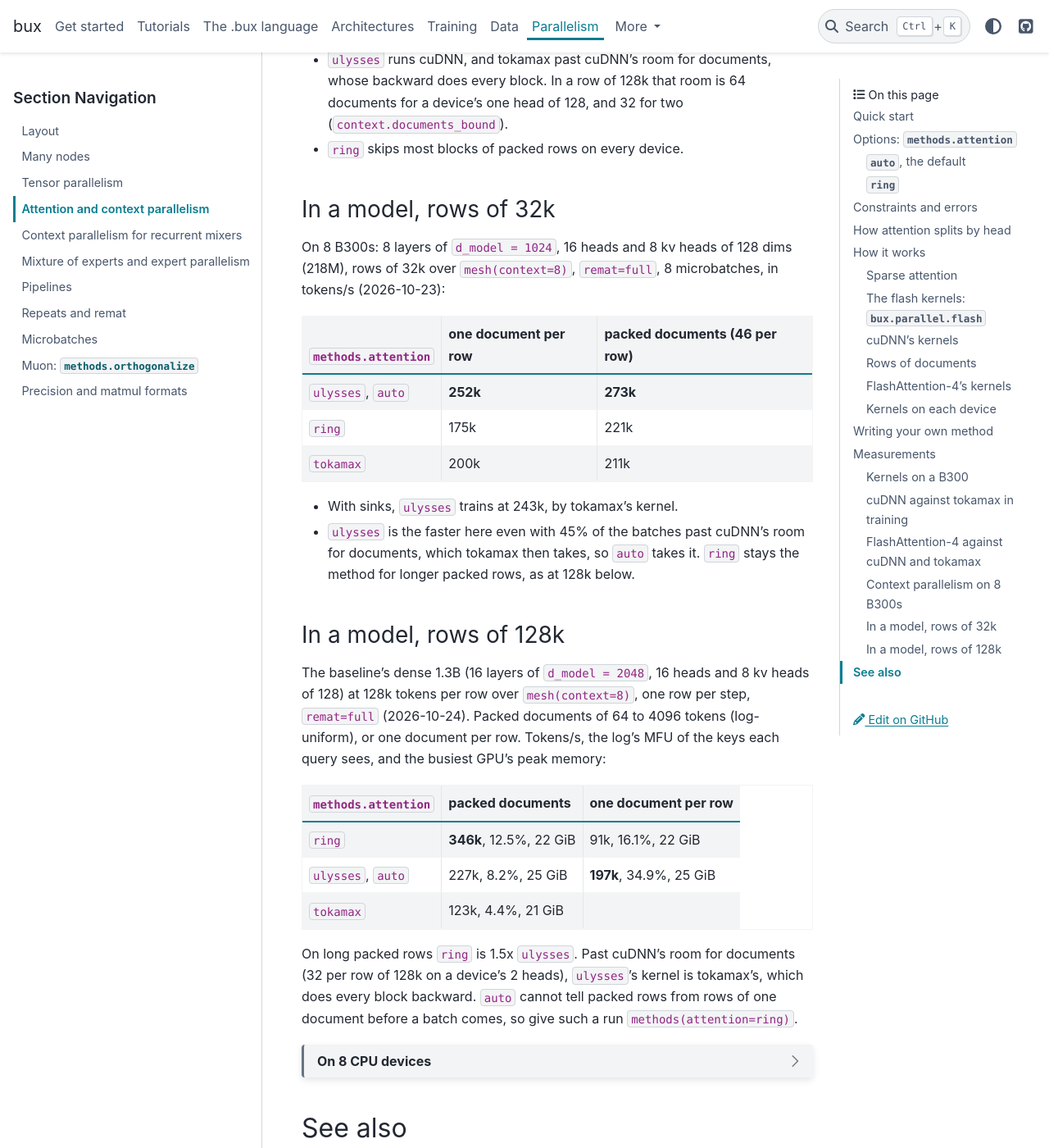
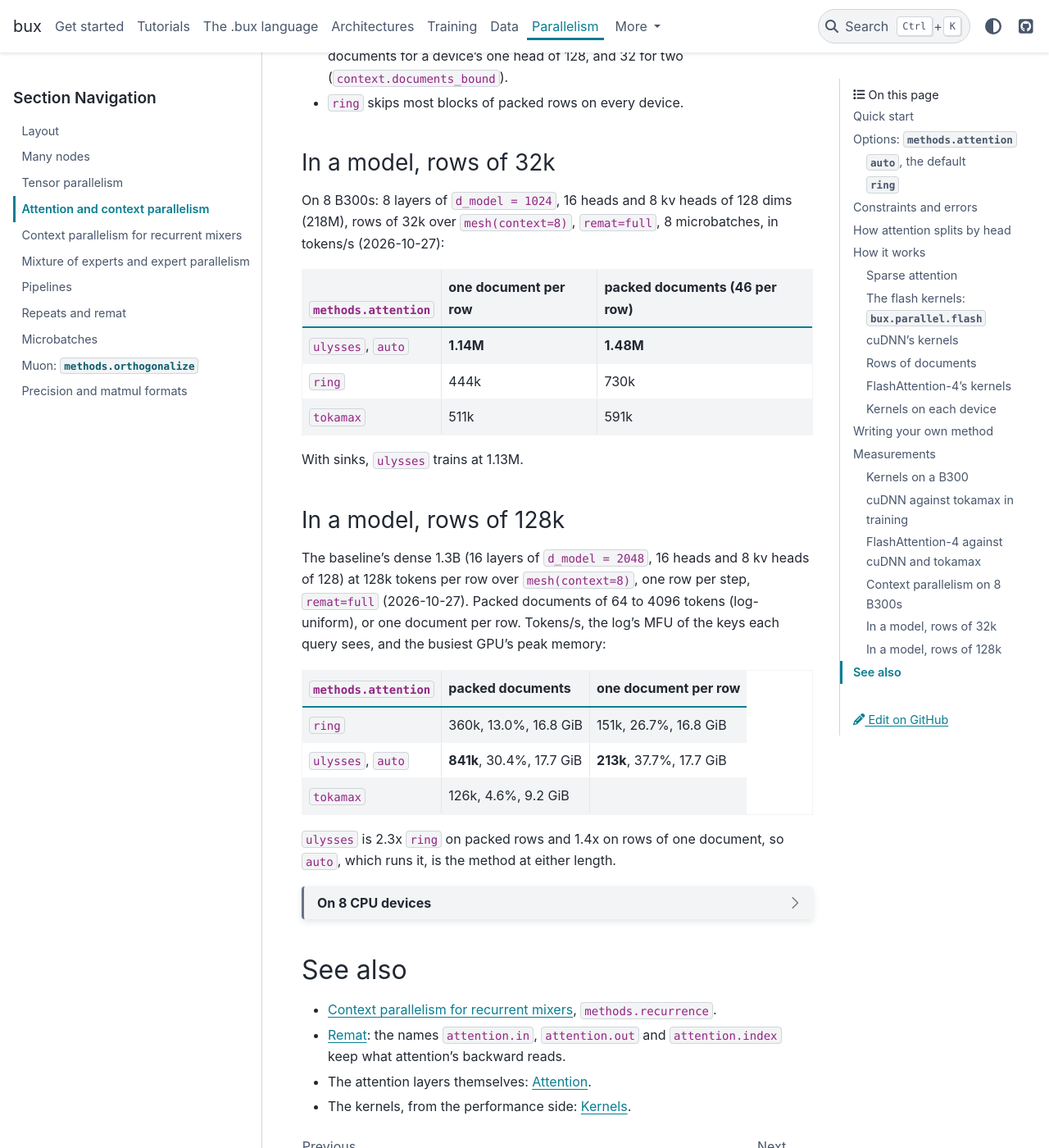
Before and after one commit to pilot7747/bux, a Sphinx documentation site: the page built from docs/parallelism/attention.md, in a window 1280 px wide and 1400 px high, scrolled down 14700 px. Shown: the whole window at 82% size. Built offline with Sphinx 7.4.7 and the PyData theme 0.15.4, drawn with Linux system fonts in a browser that asks for light colours; cross-references to code outside the pages are shown as plain code; some of the changed text lies outside the part shown.

Commit message:
Docs: context parallelism measured again on a B300, where ring's rows of one document predated its zigzag in training: ulysses, which auto runs, is the fastest at 32k and 128k, packed or not; the 2026 family's numbers say their gates were bfloat16, and GLA's kernel check keeps its comparison
- attention.md's two tables in a model, every cell on 2026-10-27 (bux 17f0170, one
  node): at 32k ulysses 1.14M tok/s and 1.48M packed, ring 444k and 730k; at 128k
  ulysses 841k packed and 213k on one document, ring 360k and 151k. The advice to set
  ring for long packed rows goes, there and in index.md and tuning.md.
- old-vs-new: its numbers were measured with the Gated DeltaNet's decays in bfloat16,
  which bux now makes in float32.
- kernels.md: GLA's kernel against its chunks on FineWeb-Edu, the comparison without
  the absolute losses, which float32 decays move.

Co-Authored-By: Claude Opus 5.5 <noreply@anthropic.com>

```diff
--- a/docs/parallelism/attention.md
+++ b/docs/parallelism/attention.md
@@ -14,11 +14,8 @@ Which to choose:
   the fastest kernel that runs the call: cuDNN's, FlashAttention-4's or tokamax's.
 - **For rows too long for one device**, as rows of 32k to 128k tokens, split the
   positions over `context` and keep `auto`. It runs `ulysses` wherever `context`
-  divides a device's heads: the fastest at 32k tokens per row, and for rows of one
-  document at any length.
-- **On longer rows of packed documents**, as at 128k, set `methods(attention=ring)`.
-  There it trains 1.5x as fast as `ulysses`, and `auto` cannot tell packed rows from
-  rows of one document before a batch comes.
+  divides a device's heads, else `ring`. `ulysses` is the fastest at 32k and at
+  128k tokens per row, on rows of one document and of packed documents alike.
 
 The numbers behind these are in [Measurements](#measurements).
 
@@ -460,37 +457,32 @@ forward and backward, in ms (2026-10-23):
 
 On 8 B300s: 8 layers of `d_model = 1024`, 16 heads and 8 kv heads of 128 dims (218M),
 rows of 32k over `mesh(context=8)`, `remat=full`, 8 microbatches, in tokens/s
-(2026-10-23):
+(2026-10-27):
 
 | `methods.attention` | one document per row | packed documents (46 per row) |
 |---|---|---|
-| `ulysses`, `auto` | **252k** | **273k** |
-| `ring` | 175k | 221k |
-| `tokamax` | 200k | 211k |
+| `ulysses`, `auto` | **1.14M** | **1.48M** |
+| `ring` | 444k | 730k |
+| `tokamax` | 511k | 591k |
 
-- With sinks, `ulysses` trains at 243k, by tokamax's kernel.
-- `ulysses` is the faster here even with 45% of the batches past cuDNN's room for
-  documents, which tokamax then takes, so `auto` takes it. `ring` stays the method for
-  longer packed rows, as at 128k below.
+With sinks, `ulysses` trains at 1.13M.
 
 ### In a model, rows of 128k
 
 The baseline's dense 1.3B (16 layers of `d_model = 2048`, 16 heads and 8 kv heads of
 128) at 128k tokens per row over `mesh(context=8)`, one row per step, `remat=full`
-(2026-10-24). Packed documents of 64 to 4096 tokens (log-uniform), or one document per
+(2026-10-27). Packed documents of 64 to 4096 tokens (log-uniform), or one document per
 row. Tokens/s, the log's MFU of the keys each query sees, and the busiest GPU's peak
 memory:
 
 | `methods.attention` | packed documents | one document per row |
 |---|---|---|
-| `ring` | **346k**, 12.5%, 22 GiB | 91k, 16.1%, 22 GiB |
-| `ulysses`, `auto` | 227k, 8.2%, 25 GiB | **197k**, 34.9%, 25 GiB |
-| `tokamax` | 123k, 4.4%, 21 GiB | |
+| `ring` | 360k, 13.0%, 16.8 GiB | 151k, 26.7%, 16.8 GiB |
+| `ulysses`, `auto` | **841k**, 30.4%, 17.7 GiB | **213k**, 37.7%, 17.7 GiB |
+| `tokamax` | 126k, 4.6%, 9.2 GiB | |
 
-On long packed rows `ring` is 1.5x `ulysses`. Past cuDNN's room for documents (32 per
-row of 128k on a device's 2 heads), `ulysses`'s kernel is tokamax's, which does every
-block backward. `auto` cannot tell packed rows from rows of one document before a
-batch comes, so give such a run `methods(attention=ring)`.
+`ulysses` is 2.3x `ring` on packed rows and 1.4x on rows of one document, so `auto`,
+which runs it, is the method at either length.
 
 ::::{dropdown} On 8 CPU devices
 Two windowed GQA layers (4 heads, 2 kv heads) with sinks and a soft cap train on
```
Also changed, not shown: docs/parallelism/index.md (+1 -1 lines), docs/performance/kernels.md (+3 -3 lines), docs/performance/tuning.md (+3 -4 lines), docs/tutorials/old-vs-new.md (+3 -1 lines).
